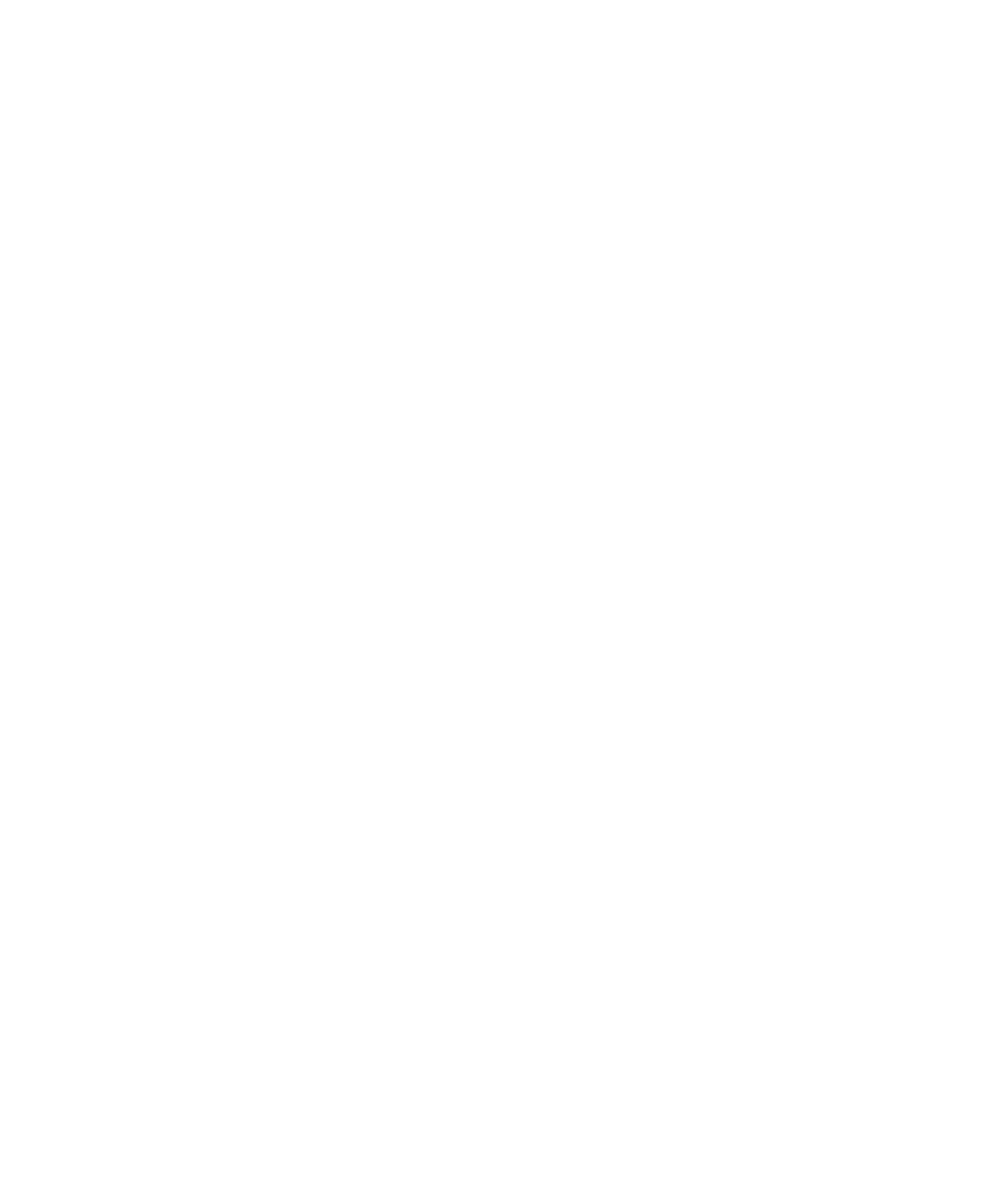
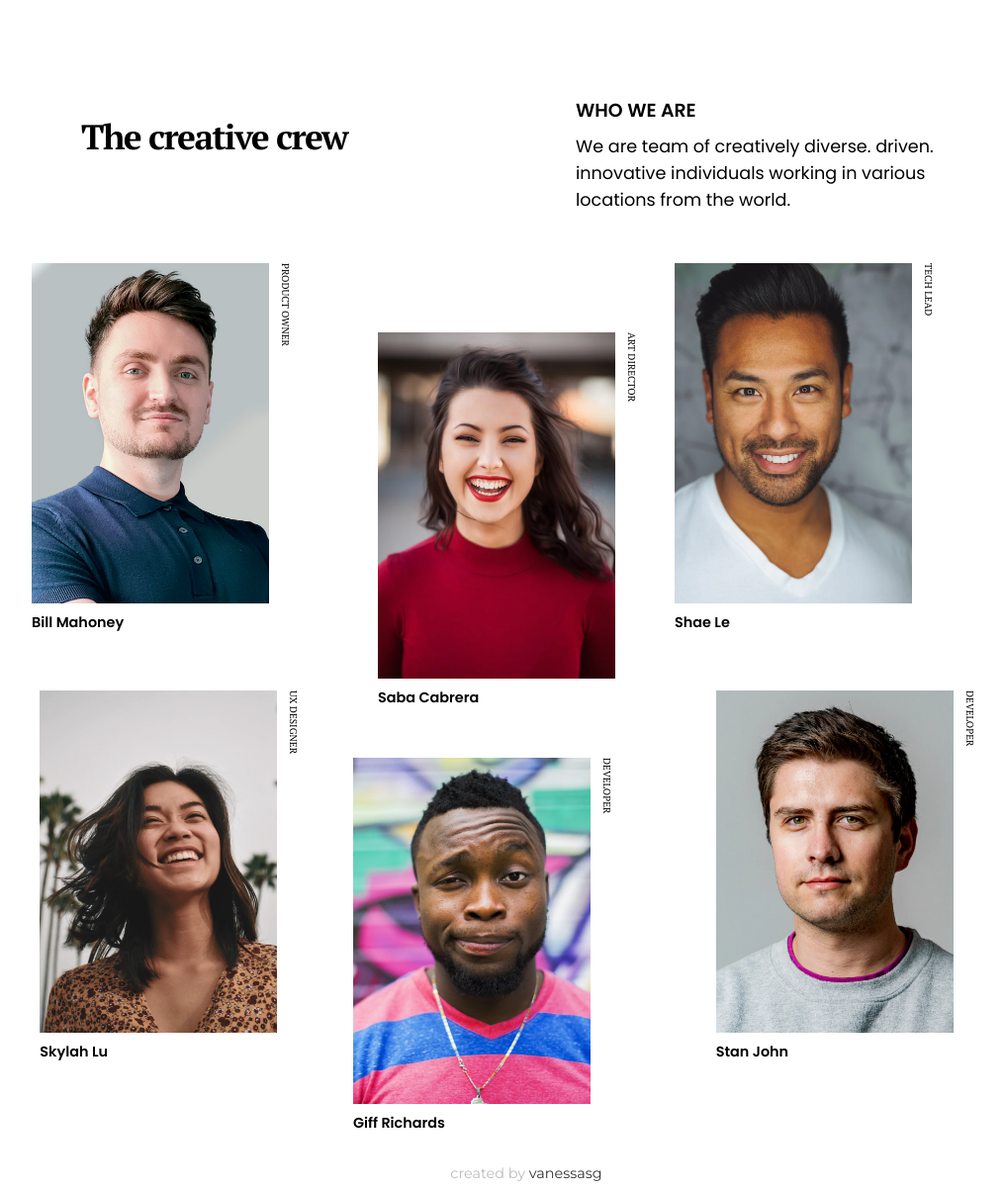
Before and after one commit to vanessasg/myteampage, a plain HTML site: page index.html in a window 1280 px wide. Shown: the whole page at 99% size, without its empty margins (108-1124 px from the left). Before the commit the page ends 800 px from the top, so only its background shows below. Drawn offline with Linux system fonts and the light colour scheme.

Commit message:
update page

```diff
--- a/index.html
+++ b/index.html
@@ -1,12 +1,65 @@
 <!DOCTYPE html>
 <html lang="en">
+
 <head>
     <meta charset="UTF-8">
     <meta http-equiv="X-UA-Compatible" content="IE=edge">
     <meta name="viewport" content="width=device-width, initial-scale=1.0">
-    <title>My team</title>
+    <title>My Team</title>
+    <link rel="stylesheet" href="style.css">
 </head>
+
 <body>
+    <div class="container">
+        <div class="header">
+            <div class="title">
+                <h1>The creative crew</h1>
+            </div>
+            <div class="description">
+                <h3>WHO WE ARE</h3>
+                <p class="team-description">We are team of creatively diverse. driven. innovative individuals working in various locations from the world.</p>
+            </div>
+        </div>
+
+        <div class="box-container">
+            <div class="item1 box">
+                <img src="images/photo1.png" alt="Bill Mahoney">
+                <h5>Bill Mahoney</h5>
+                <p>PRODUCT OWNER</p>
+            </div>
+            <div class="item2 box">
+                <img src="images/photo2.png" alt="Saba Cabrera">
+                <h5>Saba Cabrera</h5>
+                <p>ART DIRECTOR</p>
+            </div>
+            <div class="item3 box">
+                <img src="images/photo3.png" alt="Shae Le">
+                <h5>Shae Le</h5>
+                <p>TECH LEAD</p>
+            </div>
+            <div class="item4 box">
+                <img src="images/photo4.png" alt="Skylah Lu">
+                <h5>Skylah Lu</h5>
+                <p>UX DESIGNER</p>
+            </div>
+            <div class="item5 box">
+                <img src="images/photo5.png" alt="Giff Richards">
+                <h5>Giff Richards</h5>
+                <p>DEVELOPER</p>
+            </div>
+            <div class="item6 box">
+                <img src="images/photo6.png" alt="Stan John">
+                <h5>Stan John</h5>
+                <p>DEVELOPER</p>
+            </div>
+        </div>
+
+
+        <div class="item7 footer">
+            created by <a href="">vanessasg</a>
+        </div>
+    </div>
 
 </body>
+
 </html>
--- a/style.css
+++ b/style.css
@@ -0,0 +1,171 @@
+@import url("https://fonts.googleapis.com/css2?family=Montserrat:wght@100;400&family=PT+Serif:wght@400;700&family=Poppins:ital,wght@0,400;0,600;0,700;1,100&display=swap");
+* {
+  margin: 0;
+  padding: 0;
+  box-sizing: content-box;
+}
+html,
+body {
+  height: 100%;
+  width: 100%;
+  margin: 0;
+}
+
+.container {
+  position: relative;
+  width: 92%;
+  max-width: 380px;
+  padding-bottom: 5em;
+  margin: 60px auto;
+}
+
+/* -- HEADER -- */
+.header {
+  width: 100%;
+}
+h1 {
+  font-family: "PT Serif", serif;
+  font-size: 2.2em;
+  font-style: normal;
+  font-weight: bold;
+  line-height: 48px;
+  letter-spacing: -0.045em;
+}
+.description {
+  margin-top: 38px;
+}
+h3 {
+  font-family: "Poppins", sans-serif;
+  font-style: normal;
+  font-weight: 600;
+  font-size: 1.18em;
+  line-height: 27px;
+}
+.team-description {
+  font-family: "Poppins", sans-serif;
+  font-style: normal;
+  font-weight: normal;
+  font-size: 0.9em;
+  line-height: 21px;
+
+  margin-top: 10px;
+  margin-right: 10px;
+}
+
+/* -- CARDS BOX --*/
+.box-container {
+  display: flex;
+  justify-content: space-around;
+  align-items: center;
+  flex-wrap: wrap;
+  margin-top: 50px;
+}
+.box {
+  display: flex;
+  flex-direction: column;
+  width: 45%;
+  min-width: 150px;
+  margin-bottom: 50px;
+}
+.item1,
+.item3,
+.item5 {
+  margin-right: 5%;
+  align-self: flex-start;
+}
+.item2,
+.item4,
+.item6 {
+  position: relative;
+  top: 70px;
+}
+img {
+  width: 140px;
+  min-width: 140px;
+}
+
+/* -- cards description -- */
+h5 {
+  font-family: "Poppins", sans-serif;
+  font-style: normal;
+  font-size: 0.9em;
+  font-weight: 600;
+  line-height: 21px;
+  margin-top: 9px;
+}
+.box p {
+  font-family: "PT Serif", serif;
+  writing-mode: vertical-rl;
+  font-style: normal;
+  font-weight: normal;
+  font-size: 10px;
+  line-height: 13px;
+  text-transform: uppercase;
+
+  position: absolute;
+  transform: translate(145px, 0);
+}
+
+/* -- FOOTER -- */
+.footer {
+  position: absolute;
+  bottom: 0;
+  width: 100%;
+  height: 2em;
+  text-align: center;
+  font-family: "Montserrat", sans-serif;
+  font-size: 0.9em;
+  color: #bdbdbd;
+}
+a {
+  text-decoration: none;
+  color: #333333;
+}
+
+
+/* -- desktop -- */
+@media screen and (min-width: 568px) {
+  .container {
+    max-width: 1000px;
+  }
+  .header {
+    display: flex;
+    justify-content: space-around;
+    align-items: center;
+  }
+  .title {
+    width: 40%;
+  }
+  h1 {
+    font-size: 2.2em;
+  }
+  .description {
+    width: 40%;
+  }
+  .team-description {
+      font-size: 1.1em;
+      font-weight: 300;
+      line-height: 27px;
+  }
+
+  .box {
+      width: 30%;
+  }
+  img {
+    width: auto;
+    max-width: 240px;
+  }
+  .box p {
+      transform:  translate(250px, 0);
+  }
+  .item4,
+  .item6 {
+      position: relative;
+      top: 0;
+  }
+  .item5 {
+      position: relative;
+      top: 70px;
+  }
+
+}
```
Also changed, not shown: images/screenshot.png (added), 1 other file.
